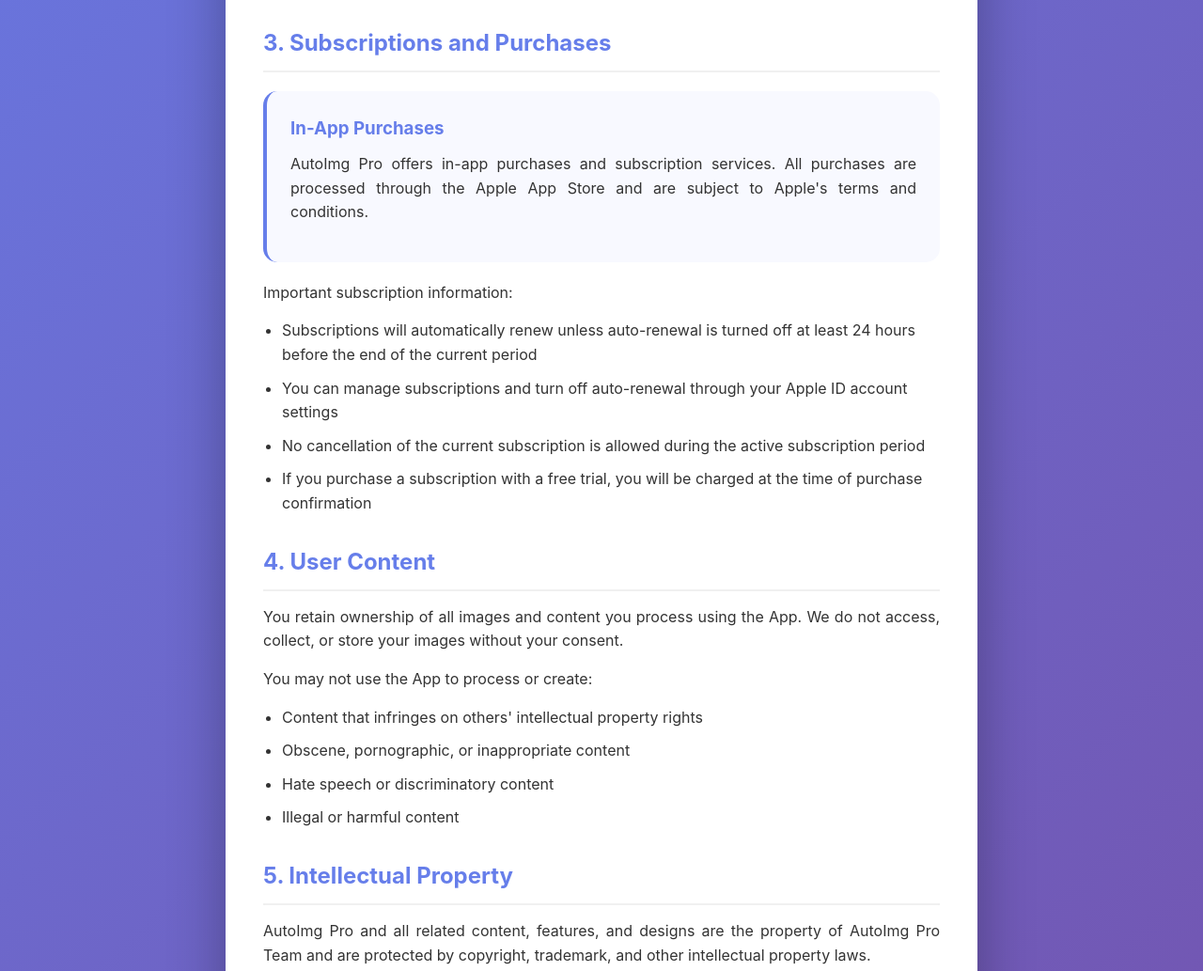
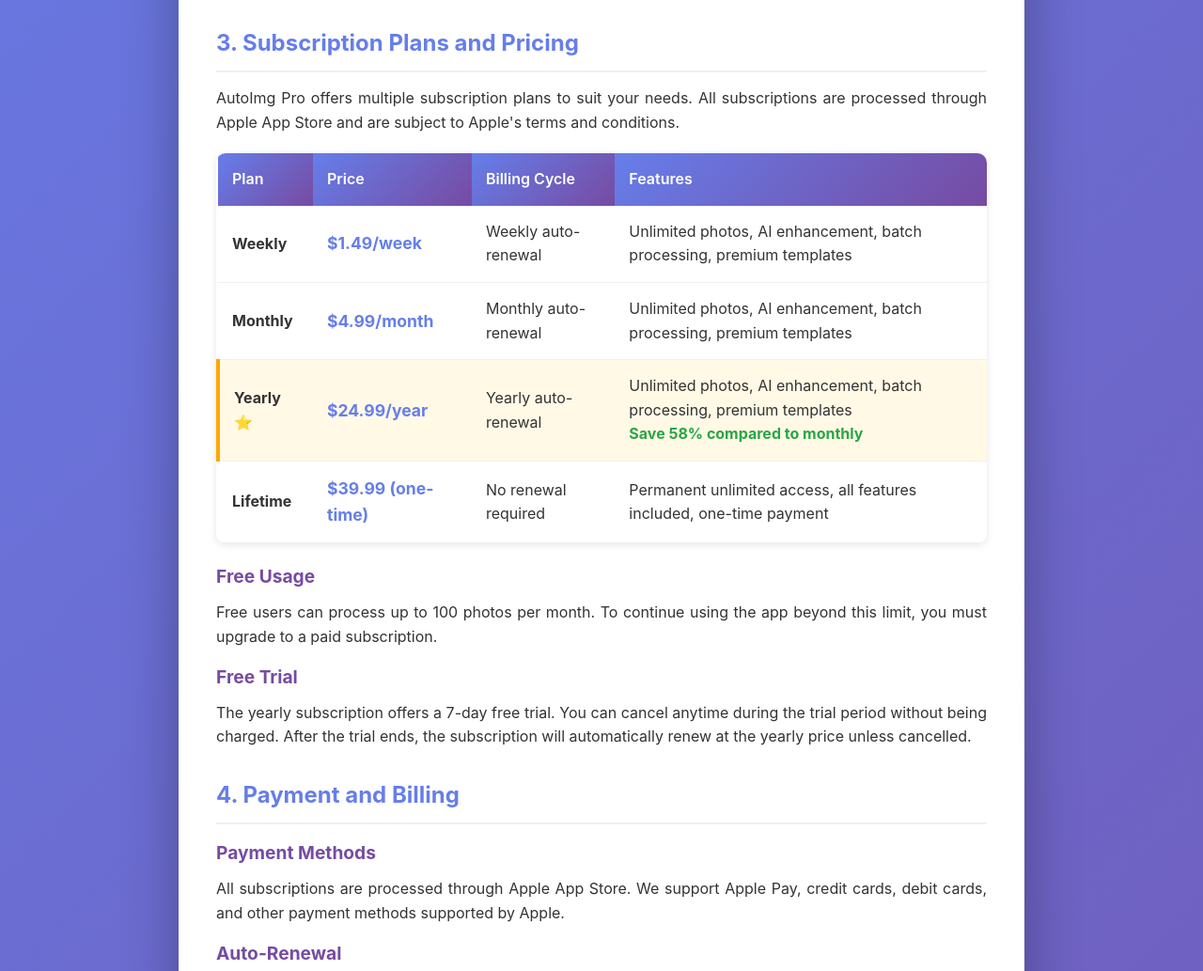
Before and after one commit to asunnyboy861/autoimg-pro-terms, a plain HTML site: page index.html in a window 1280 px wide. Shown: the part 864-1897 px from the top of the page at 94% size. Drawn offline with Linux system fonts and the light colour scheme.

Commit message:
Update terms with new subscription pricing (Plan B)

```diff
--- a/index.html
+++ b/index.html
@@ -19,7 +19,7 @@
             padding: 40px 20px;
         }
         .container {
-            max-width: 800px;
+            max-width: 900px;
             margin: 0 auto;
             background: white;
             border-radius: 20px;
@@ -53,6 +53,12 @@
             padding-bottom: 10px;
             border-bottom: 2px solid #f0f0f0;
         }
+        .section h3 {
+            color: #764ba2;
+            font-size: 1.2em;
+            margin-bottom: 10px;
+            margin-top: 15px;
+        }
         .section p {
             margin-bottom: 15px;
             text-align: justify;
@@ -75,6 +81,42 @@
             color: #667eea;
             margin-bottom: 10px;
         }
+        .pricing-table {
+            width: 100%;
+            border-collapse: collapse;
+            margin: 20px 0;
+            background: white;
+            border-radius: 10px;
+            overflow: hidden;
+            box-shadow: 0 2px 8px rgba(0,0,0,0.1);
+        }
+        .pricing-table th {
+            background: linear-gradient(135deg, #667eea 0%, #764ba2 100%);
+            color: white;
+            padding: 15px;
+            text-align: left;
+            font-weight: 600;
+        }
+        .pricing-table td {
+            padding: 15px;
+            border-bottom: 1px solid #f0f0f0;
+        }
+        .pricing-table tr:hover {
+            background: #f8f9ff;
+        }
+        .pricing-table .recommended {
+            background: #fff9e6;
+            border-left: 4px solid #ffa500;
+        }
+        .pricing-table .price {
+            font-weight: bold;
+            color: #667eea;
+            font-size: 1.1em;
+        }
+        .pricing-table .savings {
+            color: #28a745;
+            font-weight: bold;
+        }
         .footer {
             background: #f5f5f5;
             padding: 20px;
@@ -92,13 +134,13 @@
         </div>
         <div class="content">
             <div class="section">
-                <p>Effective Date: March 4, 2026</p>
+                <p><strong>Effective Date:</strong> March 5, 2025</p>
                 <p>Welcome to AutoImg Pro! Please read these Terms of Service carefully before using the app. By downloading, installing, or using this app, you agree to be bound by these terms.</p>
             </div>
 
             <div class="section">
                 <h2>1. Acceptance of Terms</h2>
-                <p>By downloading, installing, or using AutoImg Pro ("the App"), you agree to comply with these Terms of Service. If you do not agree to these terms, do not use the App.</p>
+                <p>By downloading, installing, or using AutoImg Pro ("the App"), you agree to comply with these Terms of Service. If you do not agree with these terms, do not use the App.</p>
             </div>
 
             <div class="section">
@@ -114,22 +156,89 @@
             </div>
 
             <div class="section">
-                <h2>3. Subscriptions and Purchases</h2>
-                <div class="highlight-box">
-                    <h3>In-App Purchases</h3>
-                    <p>AutoImg Pro offers in-app purchases and subscription services. All purchases are processed through the Apple App Store and are subject to Apple's terms and conditions.</p>
-                </div>
-                <p>Important subscription information:</p>
-                <ul>
-                    <li>Subscriptions will automatically renew unless auto-renewal is turned off at least 24 hours before the end of the current period</li>
-                    <li>You can manage subscriptions and turn off auto-renewal through your Apple ID account settings</li>
-                    <li>No cancellation of the current subscription is allowed during the active subscription period</li>
-                    <li>If you purchase a subscription with a free trial, you will be charged at the time of purchase confirmation</li>
-                </ul>
+                <h2>3. Subscription Plans and Pricing</h2>
+                <p>AutoImg Pro offers multiple subscription plans to suit your needs. All subscriptions are processed through Apple App Store and are subject to Apple's terms and conditions.</p>
+
+                <table class="pricing-table">
+                    <thead>
+                        <tr>
+                            <th>Plan</th>
+                            <th>Price</th>
+                            <th>Billing Cycle</th>
+                            <th>Features</th>
+                        </tr>
+                    </thead>
+                    <tbody>
+                        <tr>
+                            <td><strong>Weekly</strong></td>
+                            <td class="price">$1.49/week</td>
+                            <td>Weekly auto-renewal</td>
+                            <td>Unlimited photos, AI enhancement, batch processing, premium templates</td>
+                        </tr>
+                        <tr>
+                            <td><strong>Monthly</strong></td>
+                            <td class="price">$4.99/month</td>
+                            <td>Monthly auto-renewal</td>
+                            <td>Unlimited photos, AI enhancement, batch processing, premium templates</td>
+                        </tr>
+                        <tr class="recommended">
+                            <td><strong>Yearly ⭐</strong></td>
+                            <td class="price">$24.99/year</td>
+                            <td>Yearly auto-renewal</td>
+                            <td>Unlimited photos, AI enhancement, batch processing, premium templates<br><span class="savings">Save 58% compared to monthly</span></td>
+                        </tr>
+                        <tr>
+                            <td><strong>Lifetime</strong></td>
+                            <td class="price">$39.99 (one-time)</td>
+                            <td>No renewal required</td>
+                            <td>Permanent unlimited access, all features included, one-time payment</td>
+                        </tr>
+                    </tbody>
+                </table>
+
+                <h3>Free Usage</h3>
+                <p>Free users can process up to 100 photos per month. To continue using the app beyond this limit, you must upgrade to a paid subscription.</p>
+
+                <h3>Free Trial</h3>
+                <p>The yearly subscription offers a 7-day free trial. You can cancel anytime during the trial period without being charged. After the trial ends, the subscription will automatically renew at the yearly price unless cancelled.</p>
             </div>
 
             <div class="section">
-                <h2>4. User Content</h2>
+                <h2>4. Payment and Billing</h2>
+                <h3>Payment Methods</h3>
+                <p>All subscriptions are processed through Apple App Store. We support Apple Pay, credit cards, debit cards, and other payment methods supported by Apple.</p>
+
+                <h3>Auto-Renewal</h3>
+                <p>Subscriptions will automatically renew unless auto-renewal is turned off at least 24 hours before the end of the current period. Your account will be charged for renewal within 24 hours prior to the end of the current period.</p>
+
+                <h3>Refund Policy</h3>
+                <p>Refund policy follows Apple App Store's refund policy. Users may request a refund through the App Store within a certain period after purchase. Refund processing is handled by Apple, and the app developer cannot directly process refunds. After a refund is issued, subscription services will immediately stop.</p>
+
+                <h3>Price Changes</h3>
+                <p>If prices change, we will notify users at least 30 days in advance. You can cancel your subscription before the change takes effect. Existing subscribers will continue at their current price until the change takes effect.</p>
+            </div>
+
+            <div class="section">
+                <h2>5. Subscription Management</h2>
+                <h3>How to Purchase</h3>
+                <p>Click the "Pro" button in the app and select the subscription plan that suits you best. Payment is securely processed through Apple App Store.</p>
+
+                <h3>How to Cancel</h3>
+                <p>You can cancel your subscription at any time:</p>
+                <ul>
+                    <li><strong>iOS/iPadOS:</strong> Settings → Apple ID → Subscriptions → Select ID Photo Pro → Cancel Subscription</li>
+                    <li><strong>macOS:</strong> App Store → Account icon → Manage Subscriptions → Select ID Photo Pro → Cancel Subscription</li>
+                </ul>
+
+                <h3>How to Change Plans</h3>
+                <p>You can switch to a different subscription plan at any time. The new plan will take effect after the current billing period ends.</p>
+
+                <h3>How to Restore Purchase</h3>
+                <p>Click the "Restore Purchase" button on the Paywall page. The app will automatically verify your purchase history.</p>
+            </div>
+
+            <div class="section">
+                <h2>6. User Content</h2>
                 <p>You retain ownership of all images and content you process using the App. We do not access, collect, or store your images without your consent.</p>
                 <p>You may not use the App to process or create:</p>
                 <ul>
@@ -141,39 +250,39 @@
             </div>
 
             <div class="section">
-                <h2>5. Intellectual Property</h2>
+                <h2>7. Intellectual Property</h2>
                 <p>AutoImg Pro and all related content, features, and designs are the property of AutoImg Pro Team and are protected by copyright, trademark, and other intellectual property laws.</p>
             </div>
 
             <div class="section">
-                <h2>6. Disclaimer of Warranties</h2>
+                <h2>8. Disclaimer of Warranties</h2>
                 <p>The App is provided "as is" and "as available" without any express or implied warranties. We do not warrant that the App will be error-free, secure, or uninterrupted.</p>
                 <p>To the maximum extent permitted by applicable law, we shall not be liable for any direct, indirect, incidental, special, or consequential damages arising from the use or inability to use the App.</p>
             </div>
 
             <div class="section">
-                <h2>7. Modifications to Terms</h2>
+                <h2>9. Modifications to Terms</h2>
                 <p>We reserve the right to modify these terms at any time. Any changes will be posted on this page with the updated effective date. Your continued use of the App constitutes acceptance of the modified terms.</p>
             </div>
 
             <div class="section">
-                <h2>8. Termination</h2>
+                <h2>10. Termination</h2>
                 <p>If you violate these terms, we may terminate or suspend your access to the App at any time without prior notice. Upon termination, you must cease using the App and delete all copies.</p>
             </div>
 
             <div class="section">
-                <h2>9. Governing Law</h2>
+                <h2>11. Governing Law</h2>
                 <p>These terms are governed by the laws of the United States, without regard to conflict of law principles.</p>
             </div>
 
             <div class="section">
-                <h2>10. Contact Us</h2>
+                <h2>12. Contact Us</h2>
                 <p>If you have any questions about these Terms of Service, please contact us at:</p>
                 <p>📧 Email: <a href="mailto:iocompile67692@gmail.com">iocompile67692@gmail.com</a></p>
             </div>
         </div>
         <div class="footer">
-            <p>&copy; 2026 AutoImg Pro. All rights reserved.</p>
+            <p>&copy; 2025 AutoImg Pro. All rights reserved.</p>
         </div>
     </div>
 </body>
```
